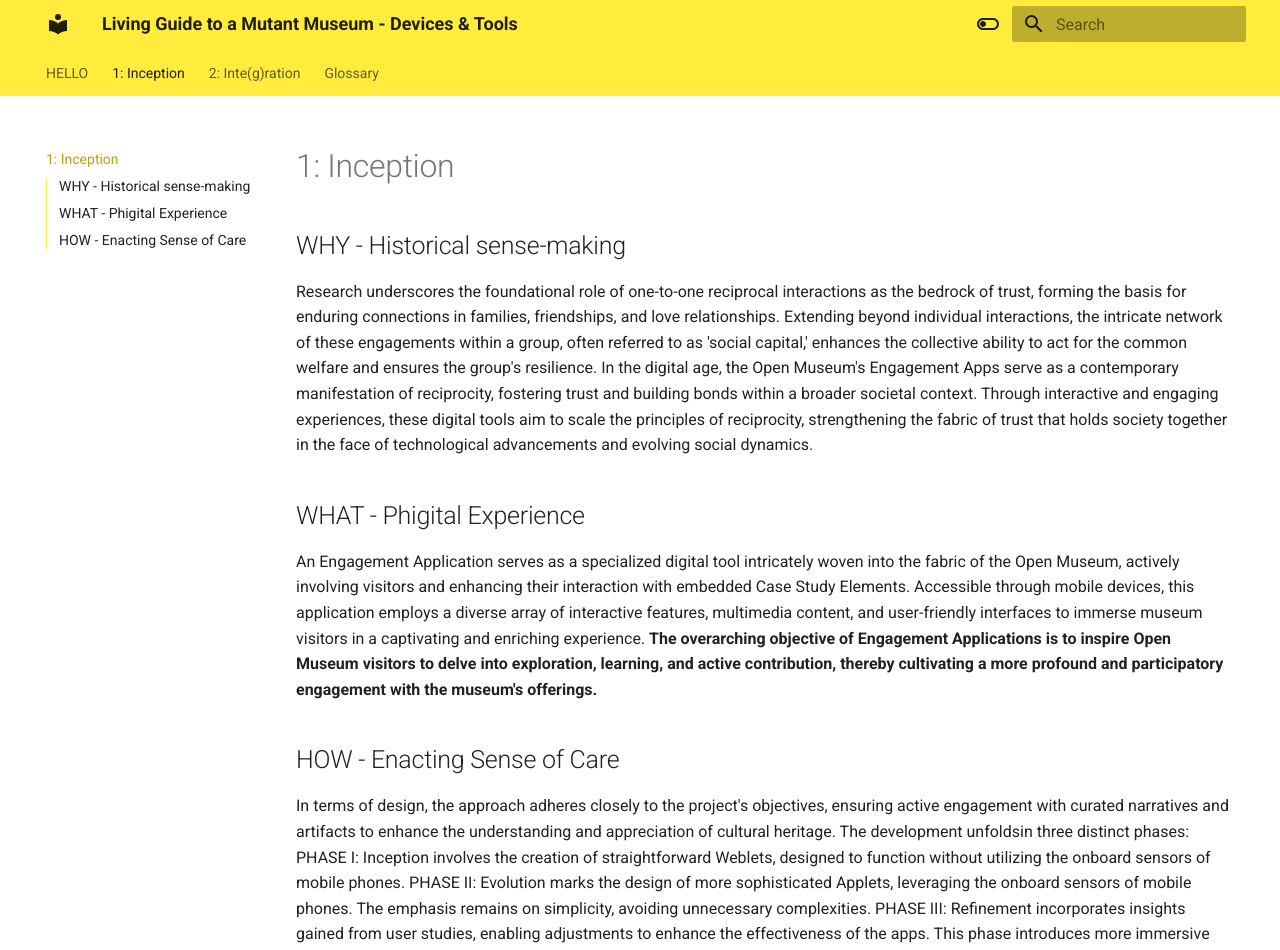
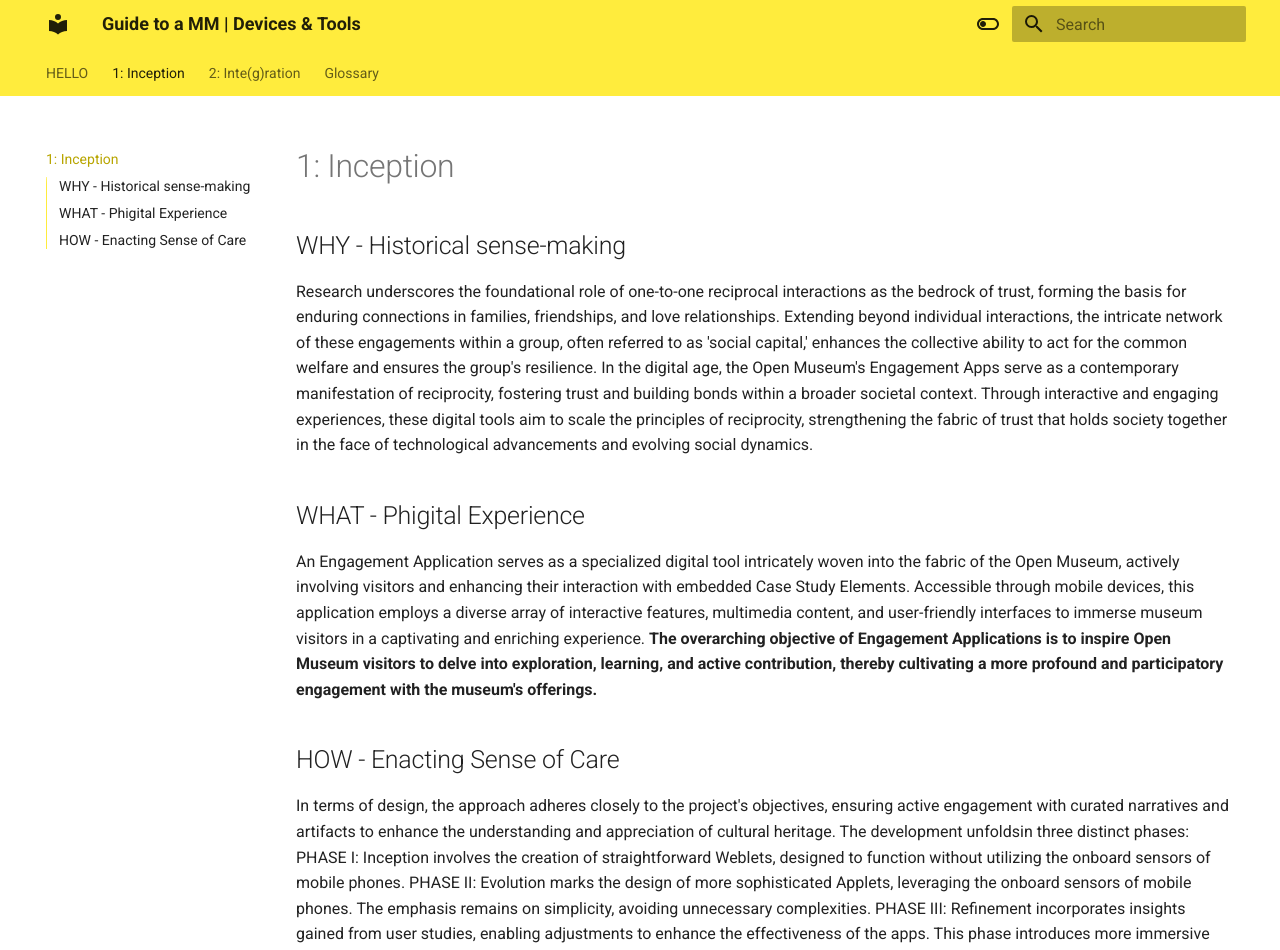
Before and after one commit to OSMDevTest/OSM, an MkDocs documentation site: the page built from docs/1_Inception.md, in a window 1280 px wide. Shown: the top 950 px of the page. Built offline with MkDocs 1.6.1 and Material for MkDocs 9.7.7, drawn with Linux system fonts in a browser that asks for light colours.

Commit message:
Update mkdocs.yml

```diff
--- a/mkdocs.yml
+++ b/mkdocs.yml
@@ -1,4 +1,4 @@
-site_name: Living Guide to a Mutant Museum - Devices & Tools
+site_name: Guide to a MM | Devices & Tools
 theme:
   name: material
 
```
